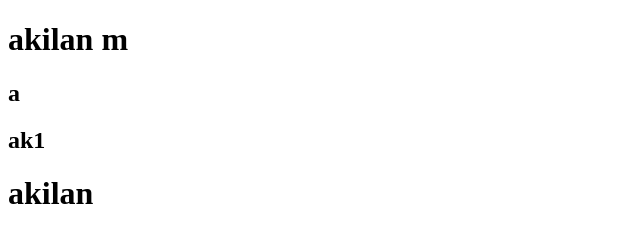
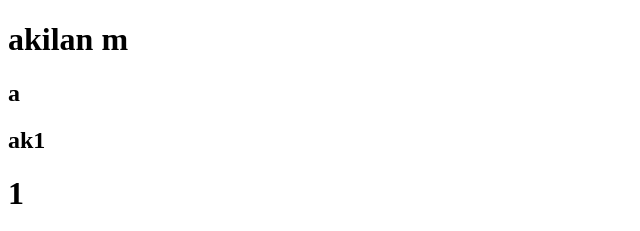
Before and after one commit to Akilan0911/Samplerepo, a plain HTML site: page index.html in a window 1280 px wide. Shown: the top 231 px of the page, without its empty margins (0-640 px from the left). Drawn offline with Linux system fonts and the light colour scheme.

Commit message:
fix : change the name to 1

```diff
--- a/index.html
+++ b/index.html
@@ -9,7 +9,7 @@
    <h1>akilan m</h1>
    <h2> a</h2>
    <h2>ak1</h2>
-   <h1>akilan</h1>
+   <h1>1</h1>
    <h1>frontend</h1>
    <h1>This is  an important line</h1>
 </body>
```
